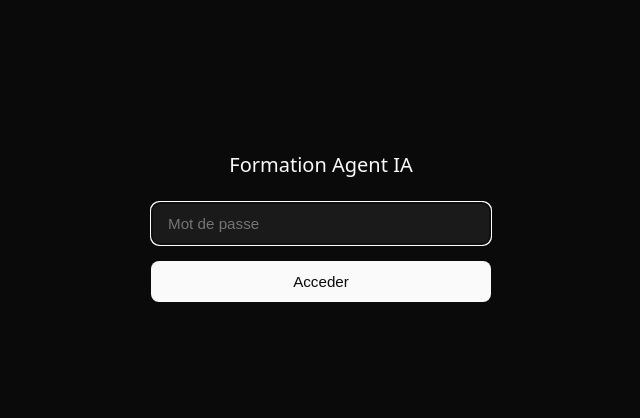
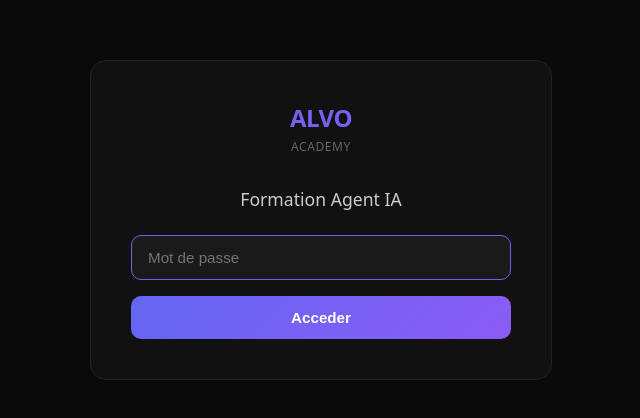
Before and after one commit to contrat-cloud/dashboard-formation-agent-alvo, a Next.js app: page /d/formation-agent in a window 1280 px wide. Shown: the part 180-598 px from the top of the page, without its empty margins (319-959 px from the left). Built offline with nearby package versions, Linux system fonts and the light colour scheme; no server answers.

Commit message:
Refactor DashboardClient for improved structure

```diff
--- a/app/d/[slug]/DashboardClient.js
+++ b/app/d/[slug]/DashboardClient.js
@@ -1,29 +1,105 @@
 "use client";
 import { useState } from "react";
 
-export default function DashboardClient({ slug, name, dustUrl, isAuthenticated: initialAuth }) {
+export default function DashboardClient({ slug, name, isAuthenticated: initialAuth }) {
     const [authenticated, setAuthenticated] = useState(initialAuth);
     const [password, setPassword] = useState("");
     const [error, setError] = useState("");
     const [loading, setLoading] = useState(false);
 
   async function handleLogin(e) {
-    e.preventDefault(); setLoading(true); setError("");
+        e.preventDefault();
+        setLoading(true);
+        setError("");
         try {
-      const res = await fetch("/api/auth", { method:"POST", headers:{"Content-Type":"application/json"}, body: JSON.stringify({ slug, password }) });
-      if (res.ok) setAuthenticated(true);
-      else { const data = await res.json(); setError(data.error || "Mot de passe incorrect"); }
-    } catch { setError("Erreur de connexion"); } finally { setLoading(false); }
+                const res = await fetch("/api/auth", {
+                          method: "POST",
+                          headers: { "Content-Type": "application/json" },
+                          body: JSON.stringify({ slug, password }),
+                });
+                if (res.ok) {
+                          setAuthenticated(true);
+                } else {
+                          const data = await res.json();
+                          setError(data.error || "Mot de passe incorrect");
+                }
+        } catch {
+                setError("Erreur de connexion");
+        } finally {
+                setLoading(false);
+        }
   }
 
   if (!authenticated) {
         return (
-      <div style={{ display:"flex",alignItems:"center",justifyContent:"center",minHeight:"100vh",fontFamily:"system-ui,sans-serif",background:"#0a0a0a",color:"#fafafa" }}>
-        <form onSubmit={handleLogin} style={{ display:"flex",flexDirection:"column",gap:"1rem",width:"100%",maxWidth:"340px",padding:"2rem" }}>
-          <h1 style={{ fontSize:"1.25rem",fontWeight:500,marginBottom:"0.5rem",textAlign:"center" }}>{name}</h1>
-          <input type="password" value={password} onChange={(e) => setPassword(e.target.value)} placeholder="Mot de passe" autoFocus style={{ padding:"0.75rem 1rem",background:"#1a1a1a",border:"1px solid #333",borderRadius:"8px",color:"#fafafa",fontSize:"0.95rem" }} />
-          {error && <p style={{ color:"#ef4444",fontSize:"0.85rem",margin:0 }}>{error}</p>}
-          <button type="submit" disabled={loading} style={{ padding:"0.75rem",background:"#fafafa",color:"#0a0a0a",border:"none",borderRadius:"8px",fontSize:"0.95rem",fontWeight:500,cursor:loading?"wait":"pointer" }}>{loading ? "..." : "Acceder"}</button>
+                <div style={{
+                  display: "flex", alignItems: "center", justifyContent: "center",
+                  minHeight: "100vh", fontFamily: "system-ui, -apple-system, sans-serif",
+                  background: "#0a0a0a", color: "#fafafa",
+        }}>
+          <form onSubmit={handleLogin} style={{
+              display: "flex", flexDirection: "column", gap: "1rem",
+              width: "100%", maxWidth: "380px", padding: "2.5rem",
+              background: "#111", borderRadius: "16px", border: "1px solid #222",
+  }}>
+{/* Alvo Logo */}
+          <div style={{ textAlign: "center", marginBottom: "0.5rem" }}>
+            <div style={{
+                          fontSize: "1.5rem", fontWeight: 700, letterSpacing: "-0.02em",
+                          background: "linear-gradient(135deg, #6366f1, #8b5cf6)",
+                          WebkitBackgroundClip: "text", WebkitTextFillColor: "transparent",
+          }}>
+              ALVO
+                </div>
+            <div style={{ fontSize: "0.75rem", color: "#666", marginTop: "0.25rem", letterSpacing: "0.05em", textTransform: "uppercase" }}>
+              Academy
+                </div>
+                </div>
+
+          <h1 style={{
+                            fontSize: "1.1rem", fontWeight: 500, textAlign: "center",
+                            color: "#ccc", margin: "0.5rem 0",
+              }}>
+{name}
+</h1>
+
+          <input
+            type="password"
+            value={password}
+            onChange={(e) => setPassword(e.target.value)}
+            placeholder="Mot de passe"
+            autoFocus
+            style={{
+                            padding: "0.8rem 1rem", background: "#1a1a1a",
+                            border: "1px solid #333", borderRadius: "10px",
+                            color: "#fafafa", fontSize: "0.95rem", outline: "none",
+                            transition: "border-color 0.2s",
+            }}
+            onFocus={(e) => (e.target.style.borderColor = "#6366f1")}
+            onBlur={(e) => (e.target.style.borderColor = "#333")}
+          />
+
+{error && (
+              <p style={{ color: "#ef4444", fontSize: "0.85rem", margin: 0, textAlign: "center" }}>
+{error}
+</p>
+          )}
+
+          <button
+            type="submit"
+            disabled={loading}
+            style={{
+                            padding: "0.8rem",
+                            background: "linear-gradient(135deg, #6366f1, #8b5cf6)",
+                            color: "#fff", border: "none", borderRadius: "10px",
+                            fontSize: "0.95rem", fontWeight: 600,
+                            cursor: loading ? "wait" : "pointer",
+                            opacity: loading ? 0.7 : 1,
+                            transition: "opacity 0.2s",
+            }}
+          >
+{loading ? "Connexion..." : "Acceder"}
+</button>
   </form>
   </div>
     );
@@ -31,8 +107,41 @@ export default function DashboardClient({ slug, name, dustUrl, isAuthenticated:
 
                   return (
                         <>
-      <style>{`html,body{margin:0;padding:0;overflow:hidden;height:100%;width:100%}.dust-iframe-wrapper{position:fixed;top:0;left:0;width:100vw;height:100vh;overflow:hidden}.dust-iframe-wrapper iframe{width:100%;height:100%;border:none}`}</style>
-      <div className="dust-iframe-wrapper"><iframe src={"/api/proxy?slug=" + slug} allow="clipboard-write" title={name} /></div>
+                          <style>{`
+                                  html, body { margin: 0; padding: 0; overflow: hidden; height: 100%; width: 100%; background: #0a0a0a; }
+                                          .alvo-topbar {
+                                                    position: fixed; top: 0; left: 0; right: 0; z-index: 9999;
+                                                              height: 48px; background: #0a0a0a; border-bottom: 1px solid #1a1a1a;
+                                                                        display: flex; align-items: center; padding: 0 20px;
+                                                                                  font-family: system-ui, -apple-system, sans-serif;
+                                                                                          }
+                                                                                                  .alvo-logo {
+                                                                                                            font-size: 1rem; font-weight: 700; letter-spacing: -0.02em;
+                                                                                                                      background: linear-gradient(135deg, #6366f1, #8b5cf6);
+                                                                                                                                -webkit-background-clip: text; -webkit-text-fill-color: transparent;
+                                                                                                                                        }
+                                                                                                                                                .alvo-sep { color: #333; margin: 0 12px; font-weight: 300; }
+                                                                                                                                                        .alvo-title { color: #999; font-size: 0.85rem; font-weight: 400; }
+                                                                                                                                                                .dust-frame {
+                                                                                                                                                                          position: fixed; top: 48px; left: 0; width: 100vw;
+                                                                                                                                                                                    height: calc(100vh - 48px); overflow: hidden;
+                                                                                                                                                                                            }
+                                                                                                                                                                                                    .dust-frame iframe { width: 100%; height: 100%; border: none; }
+                                                                                                                                                                                                          `}</style>
+
+      <div className="alvo-topbar">
+                            <span className="alvo-logo">ALVO</span>
+        <span className="alvo-sep">|</span>
+        <span className="alvo-title">{name}</span>
+                    </div>
+
+      <div className="dust-frame">
+                            <iframe
+          src={"/api/proxy?slug=" + slug}
+          allow="clipboard-write"
+          title={name}
+        />
+            </div>
             </>
   );
 }
```
Lines whose indentation alone changed are shown as unchanged.
